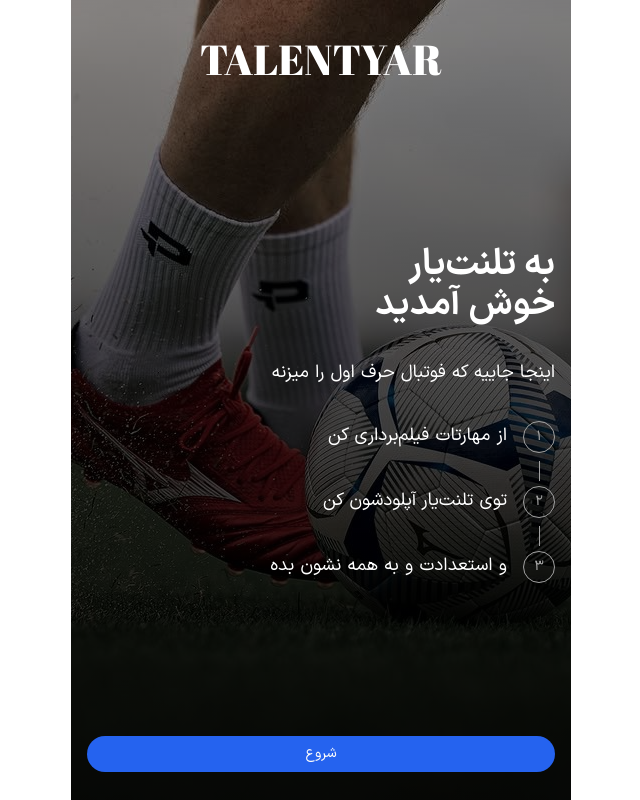
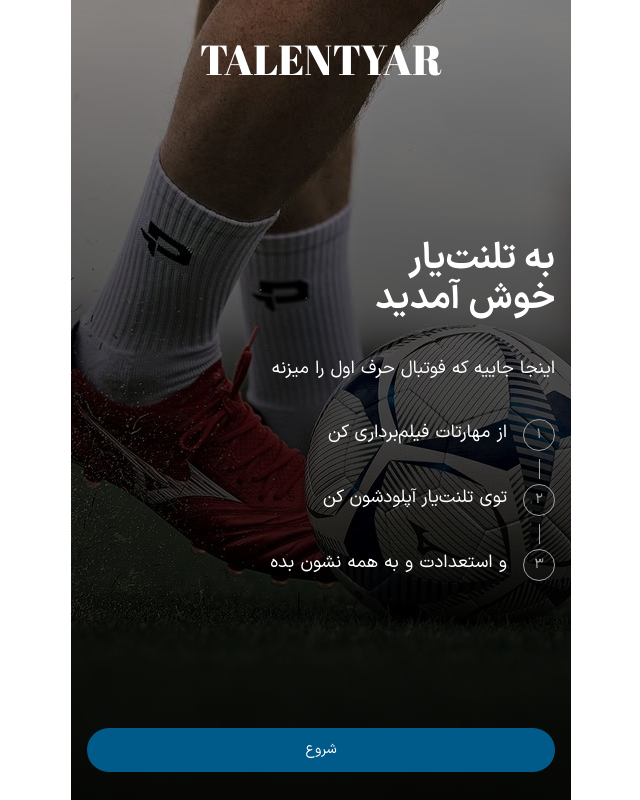
Before and after one commit to karanWD/talentyar-frontend, a Next.js app: page /welcome in a window 1280 px wide. Shown: the whole page, without its empty margins (576-1216 px from the left). Built offline with nearby package versions, Linux system fonts and the light colour scheme.

Commit message:
feat: implement welcome page by design system update

```diff
--- a/src/app/globals.css
+++ b/src/app/globals.css
@@ -11,7 +11,7 @@
   --card-foreground: oklch(0.145 0 0);
   --popover: oklch(1 0 0);
   --popover-foreground: oklch(0.145 0 0);
-  --primary: oklch(0.55 0.22 263);
+  --primary: oklch(0.4466 0.106456 242.2429);
   --primary-foreground: oklch(0.985 0 0);
   --secondary: oklch(0.97 0 0);
   --secondary-foreground: oklch(0.205 0 0);
--- a/src/features/welcome/Welcome.tsx
+++ b/src/features/welcome/Welcome.tsx
@@ -1,4 +1,6 @@
 "use client";
+import Link from "next/link";
+
 import { Button } from "@/ui/button";
 
 import { VerticalStepper } from "./components/VerticalStepper";
@@ -25,15 +27,15 @@
           خوش آمدید
         </h1>
 
-        <p className="relative z-10 text-lg leading-6 text-white">
+        <p className="relative z-10 text-lg leading-7 text-white">
           اینجا جاییه که فوتبال حرف اول را میزنه
         </p>
 
         <VerticalStepper steps={steps} />
       </section>
 
-      <Button className="relative z-10 rounded-full" variant="default">
-        شروع
+      <Button asChild className="relative z-10" variant="default" size={"lg"}>
+        <Link href="/login">شروع</Link>
       </Button>
     </main>
   );
--- a/src/features/welcome/components/VerticalStepper.tsx
+++ b/src/features/welcome/components/VerticalStepper.tsx
@@ -4,7 +4,7 @@
 
 export function VerticalStepper({ steps }: VerticalStepperProps) {
   return (
-    <div className="flex flex-col gap-[5px]">
+    <div className="flex flex-col gap-1.25">
       {steps.map((step, index) => {
         const isLast = index === steps.length - 1;
 
@@ -18,7 +18,7 @@
               {!isLast && <span className="mt-2 h-5 w-px bg-neutral-400" />}
             </div>
 
-            <p className="text-lg leading-relaxed text-white">{step}</p>
+            <p className="text-lg leading-7 text-white">{step}</p>
           </div>
         );
       })}
--- a/src/ui/button.tsx
+++ b/src/ui/button.tsx
@@ -5,7 +5,7 @@
 import { cn } from "@/lib/utils";
 
 const buttonVariants = cva(
-  "inline-flex items-center justify-center gap-2 whitespace-nowrap rounded-md text-sm font-medium transition-all disabled:pointer-events-none disabled:opacity-50 [&_svg]:pointer-events-none [&_svg:not([class*='size-'])]:size-4 shrink-0 [&_svg]:shrink-0 outline-none focus-visible:ring-2 focus-visible:ring-ring/50 aria-invalid:ring-destructive/20",
+  "inline-flex items-center cursor-pointer justify-center gap-2 whitespace-nowrap rounded-full text-sm font-medium transition-all disabled:pointer-events-none disabled:opacity-50 [&_svg]:pointer-events-none [&_svg:not([class*='size-'])]:size-4 shrink-0 [&_svg]:shrink-0 outline-none focus-visible:ring-2 focus-visible:ring-ring/50 aria-invalid:ring-destructive/20",
   {
     variants: {
       variant: {
@@ -20,9 +20,9 @@
         link: "text-primary underline-offset-4 hover:underline",
       },
       size: {
-        default: "h-9 px-4 py-2 has-[>svg]:px-3",
-        sm: "h-8 rounded-md gap-1.5 px-3 has-[>svg]:px-2.5",
-        lg: "h-10 rounded-md px-6 has-[>svg]:px-4",
+        default: "h-10 px-4 py-2 has-[>svg]:px-3",
+        sm: "h-9 rounded-full gap-1.5 px-3 has-[>svg]:px-2.5",
+        lg: "h-11 rounded-full px-6 has-[>svg]:px-4",
         icon: "size-9",
         "icon-sm": "size-8",
         "icon-lg": "size-10",
@@ -32,7 +32,7 @@
       variant: "default",
       size: "default",
     },
-  }
+  },
 );
 
 function Button({
```
Also changed, not shown: public/images/logo.png (added), public/images/logo.svg (added).
